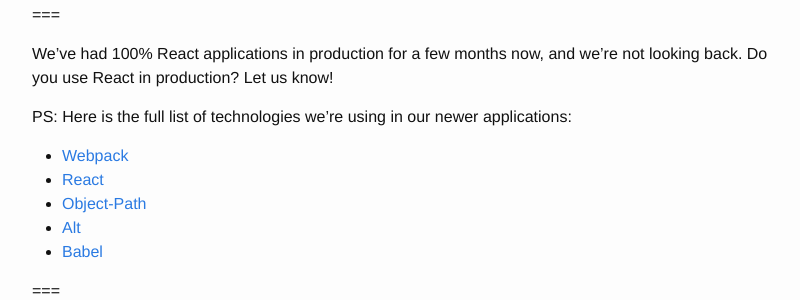
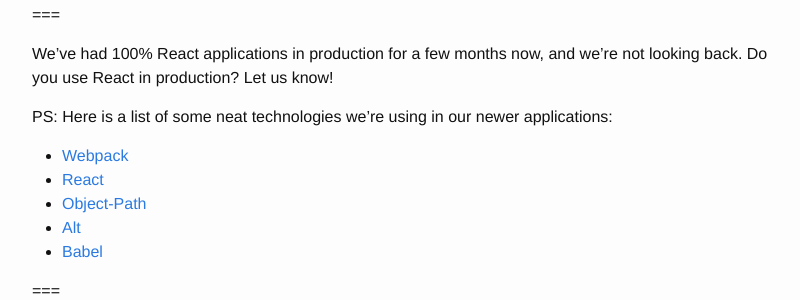
Before and after one commit to trunkclub/trunkclub.github.io, a Jekyll site: the page built from _posts/2015-09-14-reactjs-the-good-and-the-bad.md, in a window 1280 px wide and 900 px high, scrolled down 2580 px. Shown: the part 296-596 px from the top of the window, without its empty margins (238-1038 px from the left). Built offline with Jekyll 4.4.1, drawn with Linux system fonts in a browser that asks for light colours; comment, search, counter and statistics services are not loaded.

Commit message:
Rewordin'

```diff
--- a/_posts/2015-09-14-reactjs-the-good-and-the-bad.md
+++ b/_posts/2015-09-14-reactjs-the-good-and-the-bad.md
@@ -59,7 +59,7 @@
 
 We've had 100% React applications in production for a few months now, and we're not looking back. Do you use React in production? Let us know!
 
-PS: Here is the full list of technologies we’re using in our newer applications:
+PS: Here is a list of some neat technologies we’re using in our newer applications:
 
 - [Webpack](https://webpack.github.io/)
 - [React](https://facebook.github.io/react/)
```
